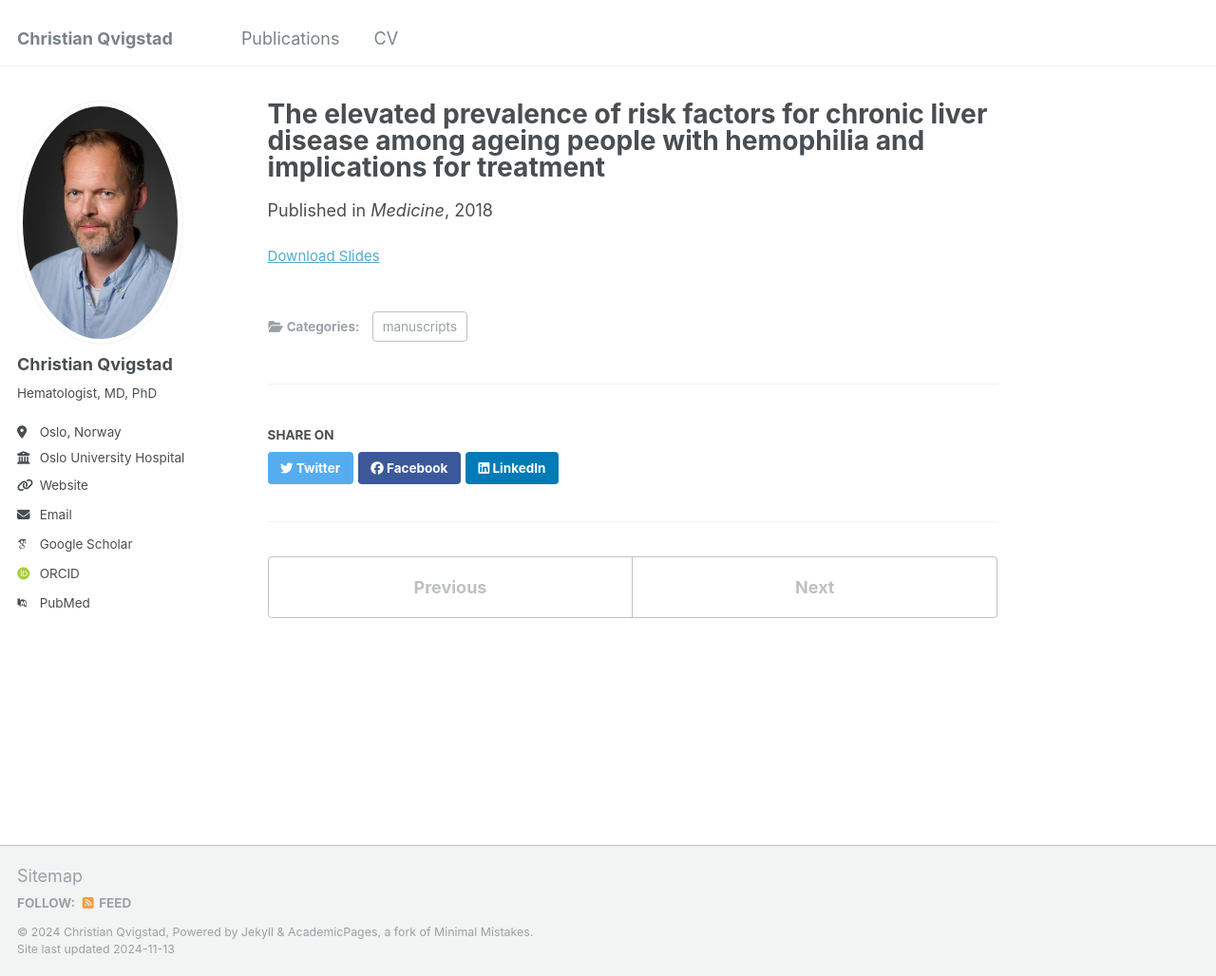
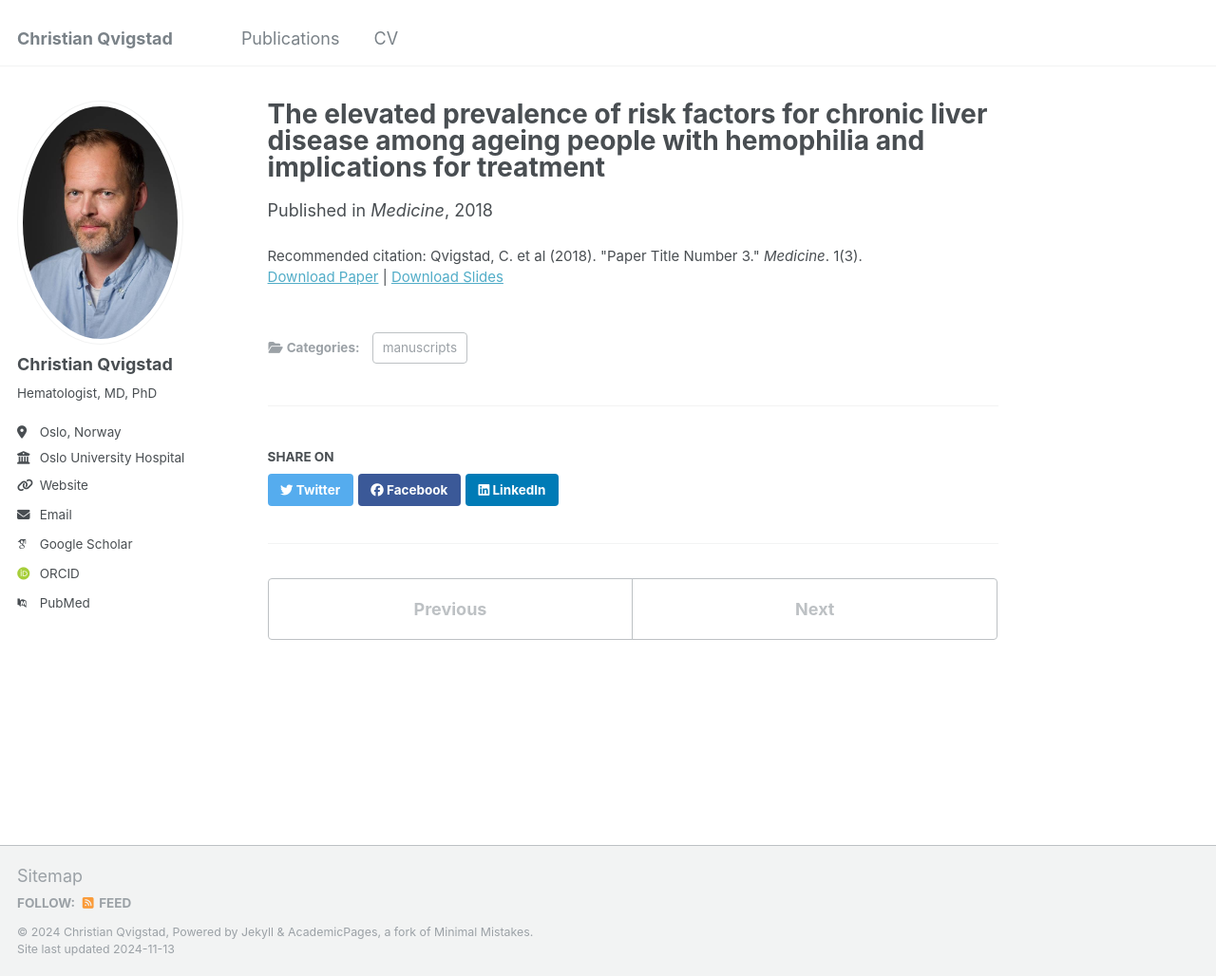
Before and after one commit to qvigstad/qvigstad.github.io, a Jekyll site: the page built from _publications/2018-09-CLD-Med.md, in a window 1280 px wide and 1028 px high. Shown: the whole window at 95% size. Built offline with Jekyll 4.4.1, drawn with Linux system fonts in a browser that asks for light colours; some web fonts are replaced.

Commit message:
Update 2018-09-CLD-Med.md

```diff
--- a/_publications/2018-09-CLD-Med.md
+++ b/_publications/2018-09-CLD-Med.md
@@ -6,4 +6,5 @@
 venue: 'Medicine'
 slidesurl: 'https://qvigstad.github.io/files/Qvigstad_2018_CLD_Medicine.pdf'
 paperurl: 'https://doi.org/10.1097/MD.0000000000012551'
+citation: 'Qvigstad, C. et al (2018). &quot;Paper Title Number 3.&quot; <i>Medicine</i>. 1(3).'
 ---
```
